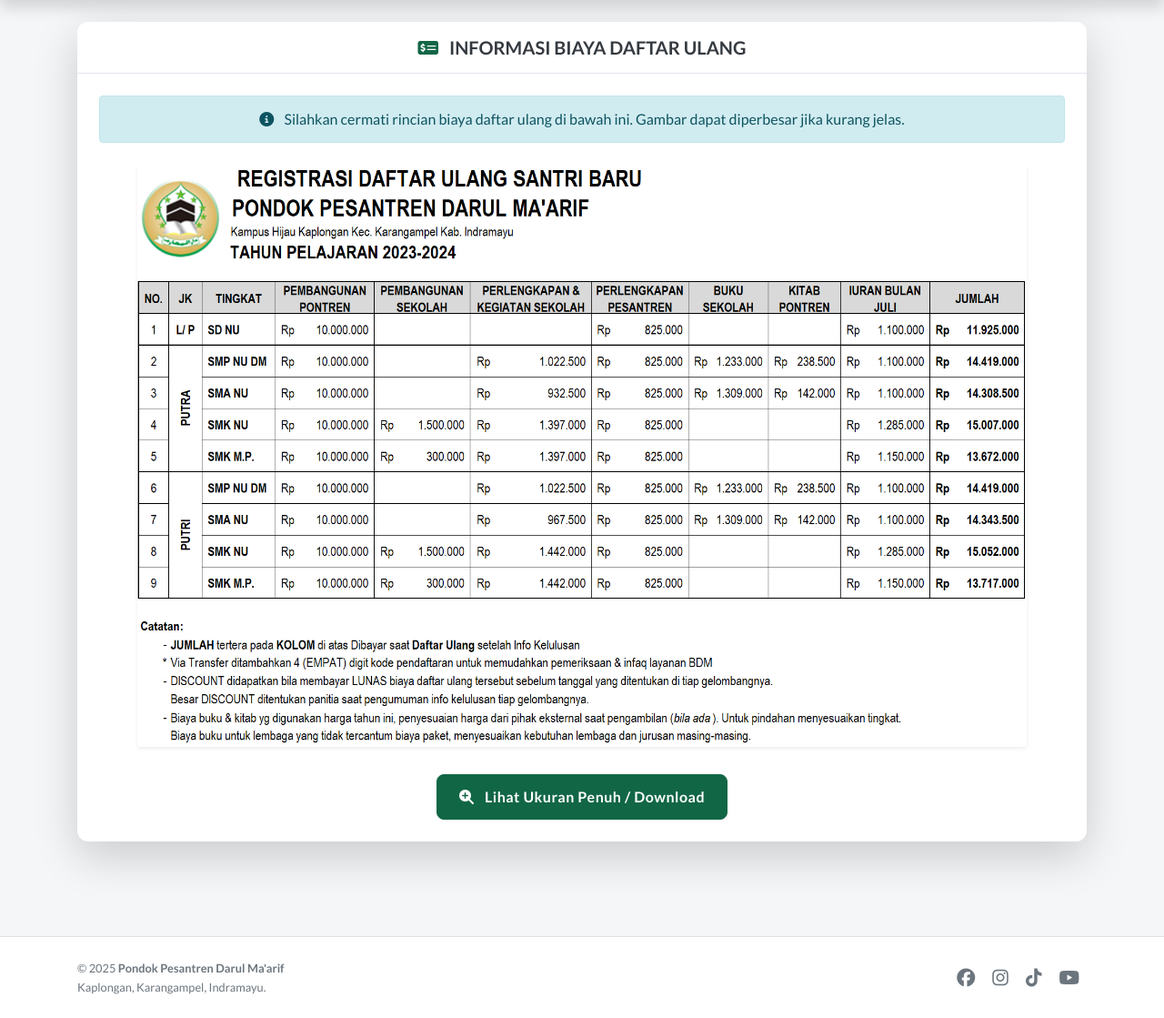
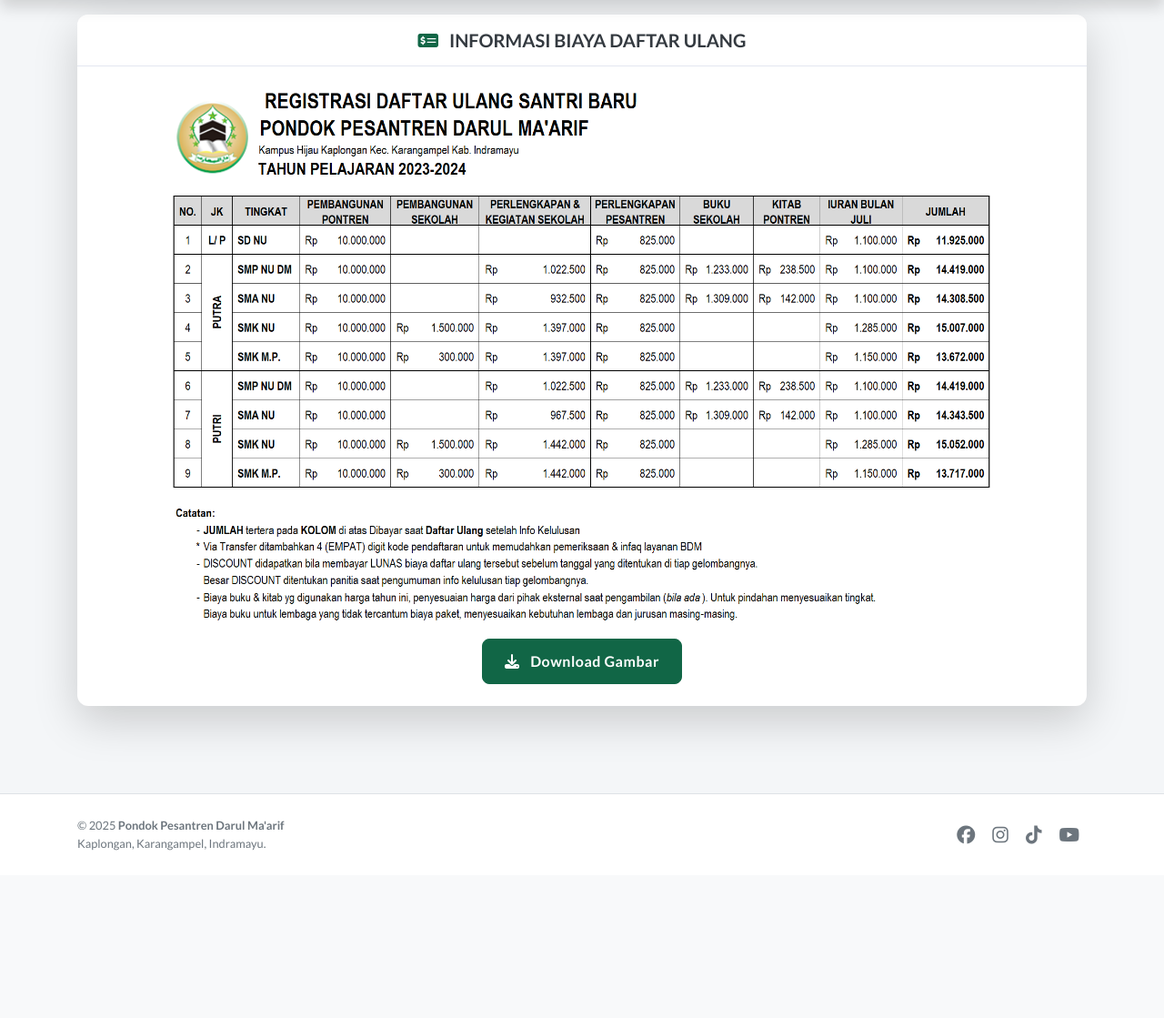
Before and after one commit to aldhodmnu/psbdm, a PHP site: page /biayadu.php in a window 1280 px wide. Shown: the part 82-1201 px from the top of the page at 91% size. After the commit the page ends 1017 px from the top, so only its background shows below. Run offline with PHP 8.4, Linux system fonts and the light colour scheme; a user stored in the database is signed in; some libraries are stand-ins or nearby versions.

Commit message:
Fix: Kembalikan tampilan biaya daftar ulang - gambar langsung terlihat jelas tanpa perlu klik

```diff
--- a/biayadu.php
+++ b/biayadu.php
@@ -16,7 +16,7 @@
 ?>
 
 <!-- Container -->
-<div class="container py-4">
+<div class="container py-3">
     <div class="card shadow-lg border-0">
         <div class="card-header bg-white py-3">
             <h5 class="m-0 font-weight-bold text-dark text-center">
@@ -24,21 +24,12 @@
             </h5>
         </div>
         <div class="card-body text-center p-4">
-
-            <div class="alert alert-info mb-4">
-                <i class="fas fa-info-circle mr-2"></i> Silahkan cermati rincian biaya daftar ulang di bawah ini. Gambar dapat diperbesar jika kurang jelas.
-            </div>
-
-            <div class="img-container shadow-sm rounded overflow-hidden d-inline-block" style="max-width: 100%;">
-                <img src="Registrasi-PSB.png" alt="Rincian Biaya Daftar Ulang" class="img-fluid" style="max-height: 80vh;">
-            </div>
-
-            <div class="mt-4">
+            <img src="Registrasi-PSB.png" alt="Rincian Biaya Daftar Ulang" style="width:100%; max-width:900px; height:auto;">
+            <div class="mt-3">
                 <a href="Registrasi-PSB.png" target="_blank" class="btn btn-success">
-                    <i class="fas fa-search-plus mr-2"></i> Lihat Ukuran Penuh / Download
+                    <i class="fas fa-download mr-2"></i> Download Gambar
                 </a>
             </div>
-
         </div>
     </div>
 </div>
```
